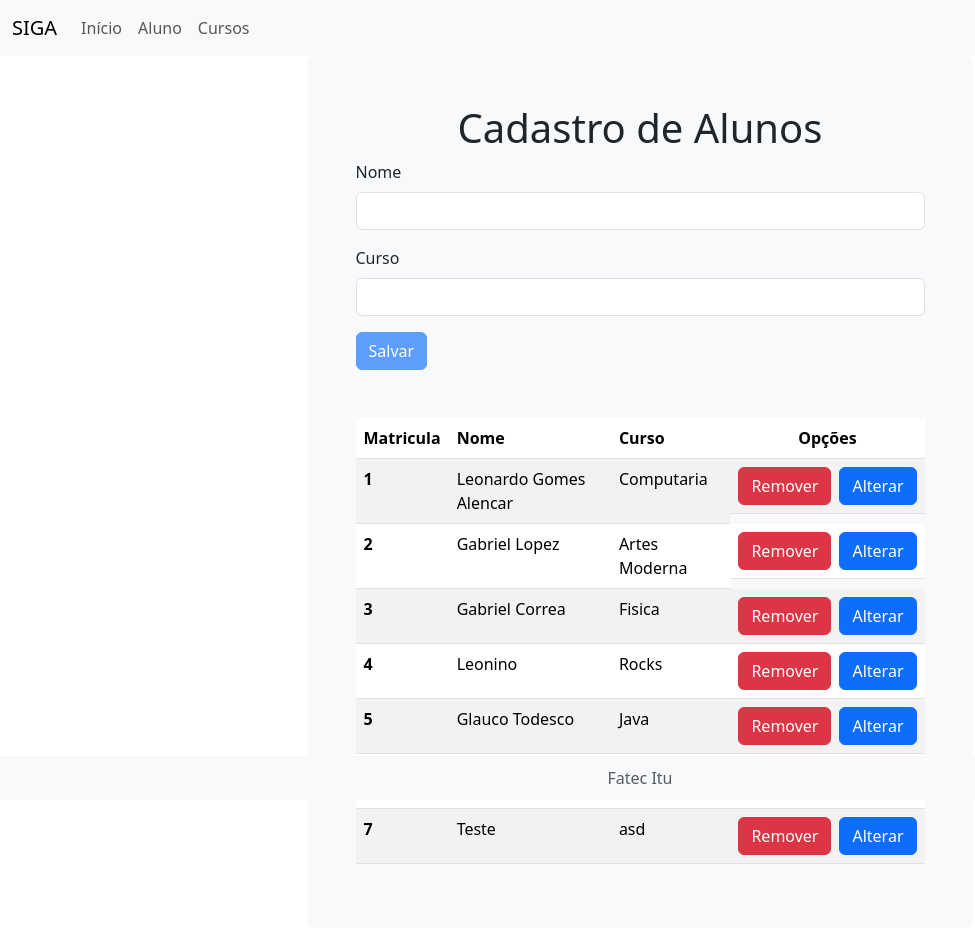
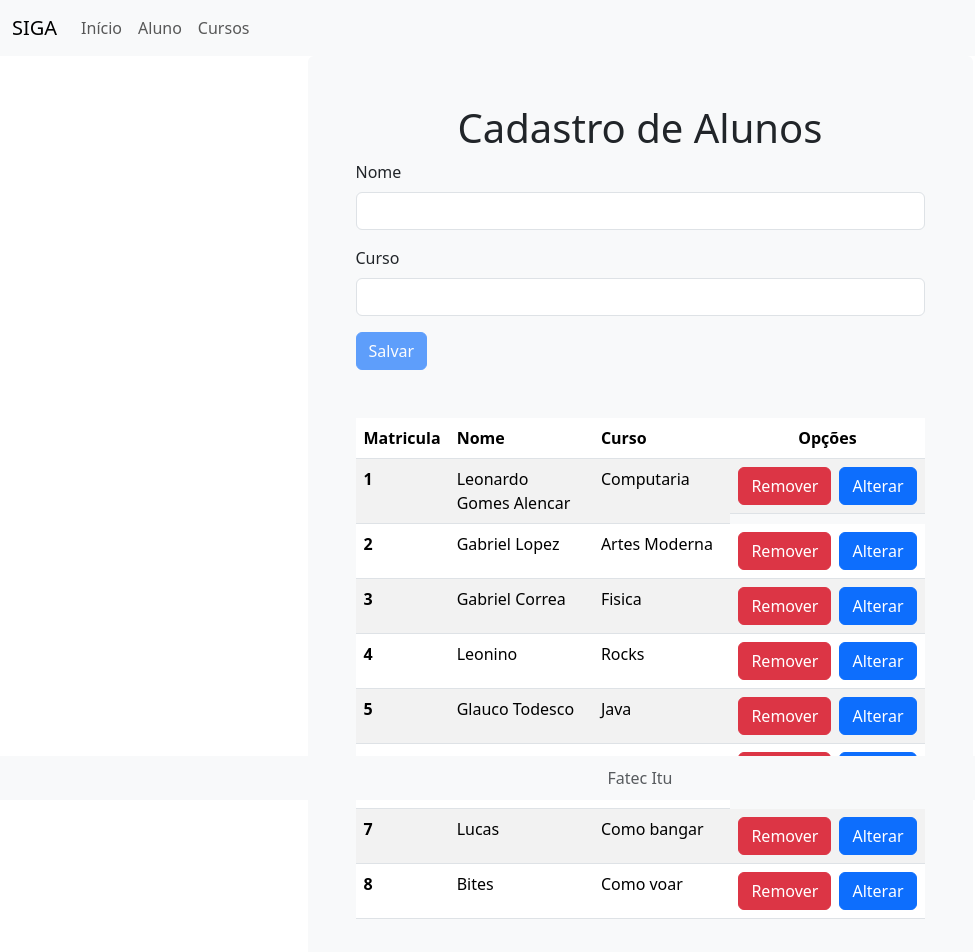
Before and after one commit to Rodrigokaki/Fatec-ngBootStrap, an Angular app: page /students in a window 1280 px wide. Shown: the top 952 px of the page, without its empty margins (0-975 px from the left). Before the commit the page ends 928 px from the top, so only its background shows below. Built offline with nearby package versions, Linux system fonts and the light colour scheme; data requests are answered from the project's data file.

Commit message:
pegando dados do backend

```diff
--- a/db.json
+++ b/db.json
@@ -27,13 +27,18 @@
     },
     {
       "id": 6,
-      "name": "Rodrigo",
-      "course": "Ma"
+      "name": "Vinicius",
+      "course": "Como pegar casadas"
     },
     {
       "id": 7,
-      "name": "Teste",
-      "course": "asd"
+      "name": "Lucas",
+      "course": "Como bangar"
+    },
+    {
+      "id": 8,
+      "name": "Bites",
+      "course": "Como voar"
     }
   ]
 }
--- a/src/app/student.service.ts
+++ b/src/app/student.service.ts
@@ -8,7 +8,7 @@ import { Observable } from 'rxjs';
 })
 export class StudentService {
 
-  url = "http://localhost:3000/students";
+  url = "http://localhost:8080/students";
 
   constructor(private http: HttpClient) { }
 
```
